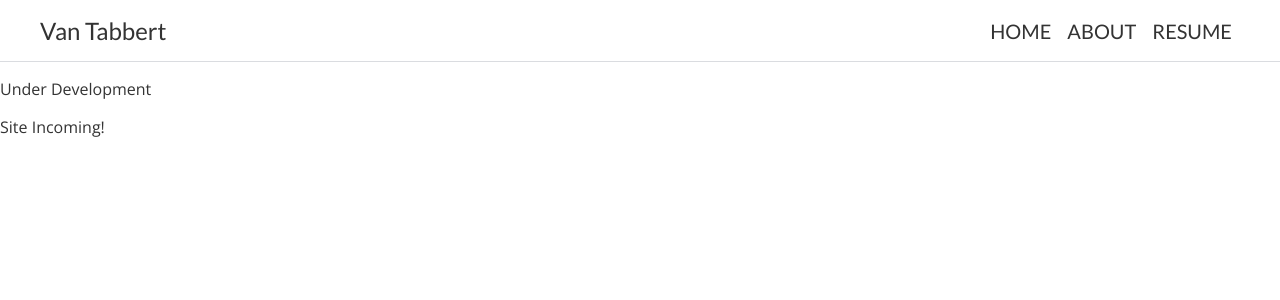
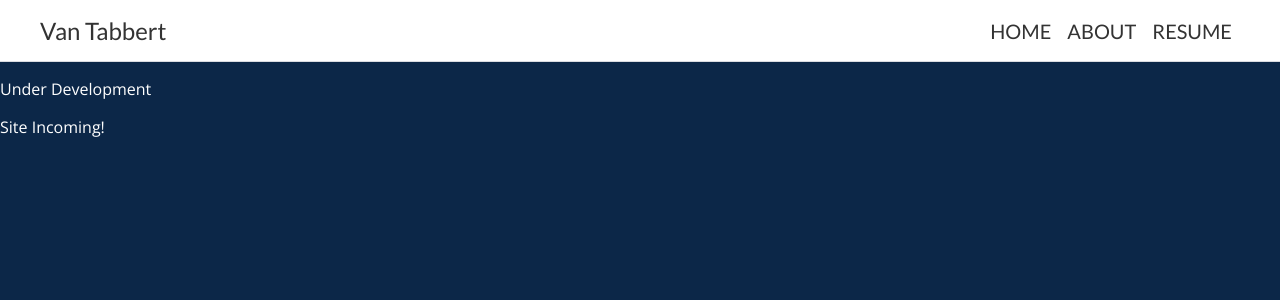
Before and after one commit to vannya/personal-website, a React app: page / in a window 1280 px wide. Shown: the top 300 px of the page. Built offline with nearby package versions, Linux system fonts and the light colour scheme.

Commit message:
Add some color

```diff
--- a/src/styles.scss
+++ b/src/styles.scss
@@ -1,12 +1,16 @@
 $border: #dadce0;
 $text-dark: #333;
+$text-light: #fff;
+$background: #0c2748;
+$header: #fff;
 
 html,
 body {
 	font-family: 'Open Sans', sans-serif;
 	margin: 0 auto;
 	padding: 0;
-	color: $text-dark;
+	color: $text-light;
+	background-color: $background;
 }
 
 h1,
@@ -17,6 +21,7 @@ nav {
 
 .header-wrapper {
 	border-bottom: 1px solid $border;
+	background-color: $header;
 }
 
 .header {
@@ -31,6 +36,7 @@ nav {
 	&--name {
 		font-family: 'Lato', sans-serif;
 		font-size: 24px;
+		color: $text-dark;
 	}
 
 	nav {
```
Also changed, not shown: 1 other file (tests, documents, lock files or other folders).
